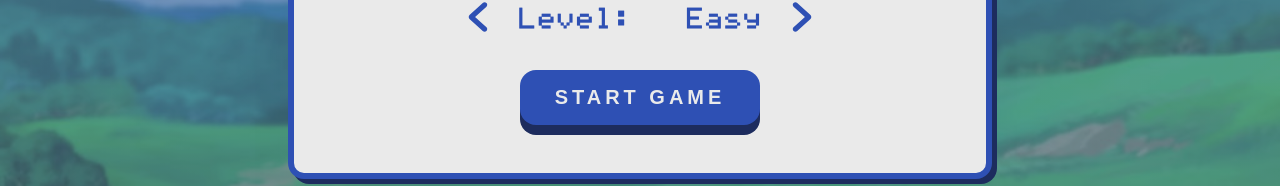
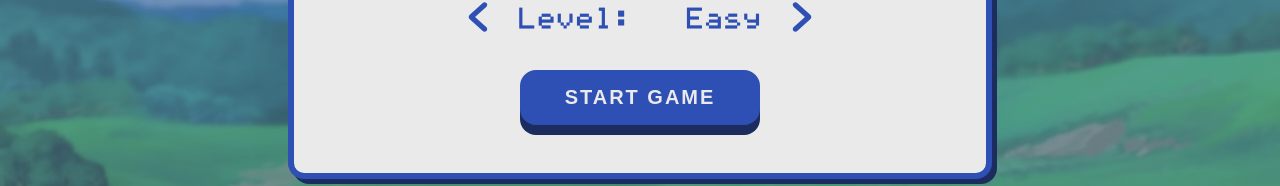
Before and after one commit to MacJ13/memory-card, a React (Vite) app: page / in a window 1280 px wide. Shown: the part 373-559 px from the top of the page. Built offline with nearby package versions, Linux system fonts and the light colour scheme.

Commit message:
odify modal-btn class selector

```diff
--- a/src/style/_layout.scss
+++ b/src/style/_layout.scss
@@ -121,7 +121,7 @@
   border-radius: 1rem;
   color: #eaeaea;
 
-  letter-spacing: 0.25rem;
+  letter-spacing: 2px;
   margin: 1rem;
   padding: 1rem 0rem;
   text-transform: uppercase;
```
